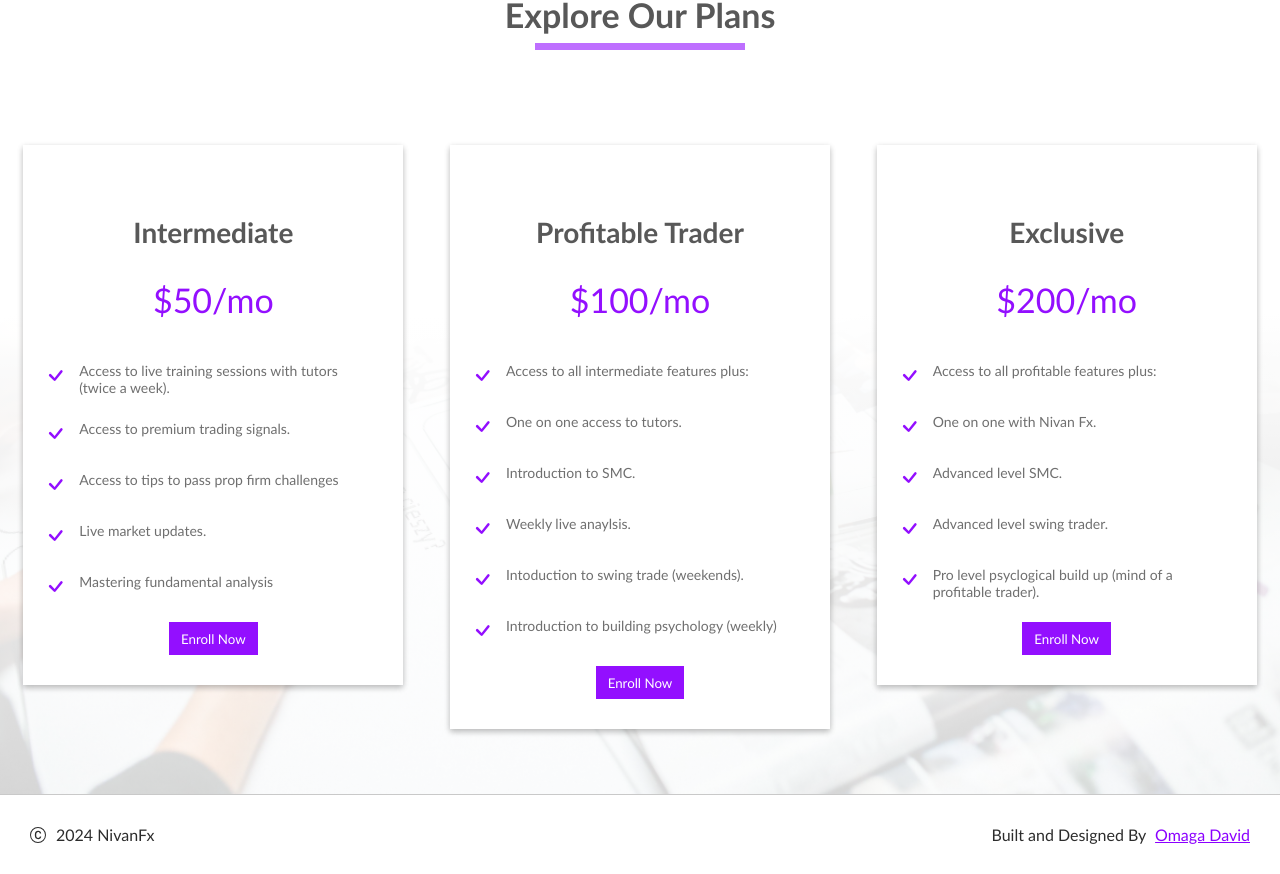
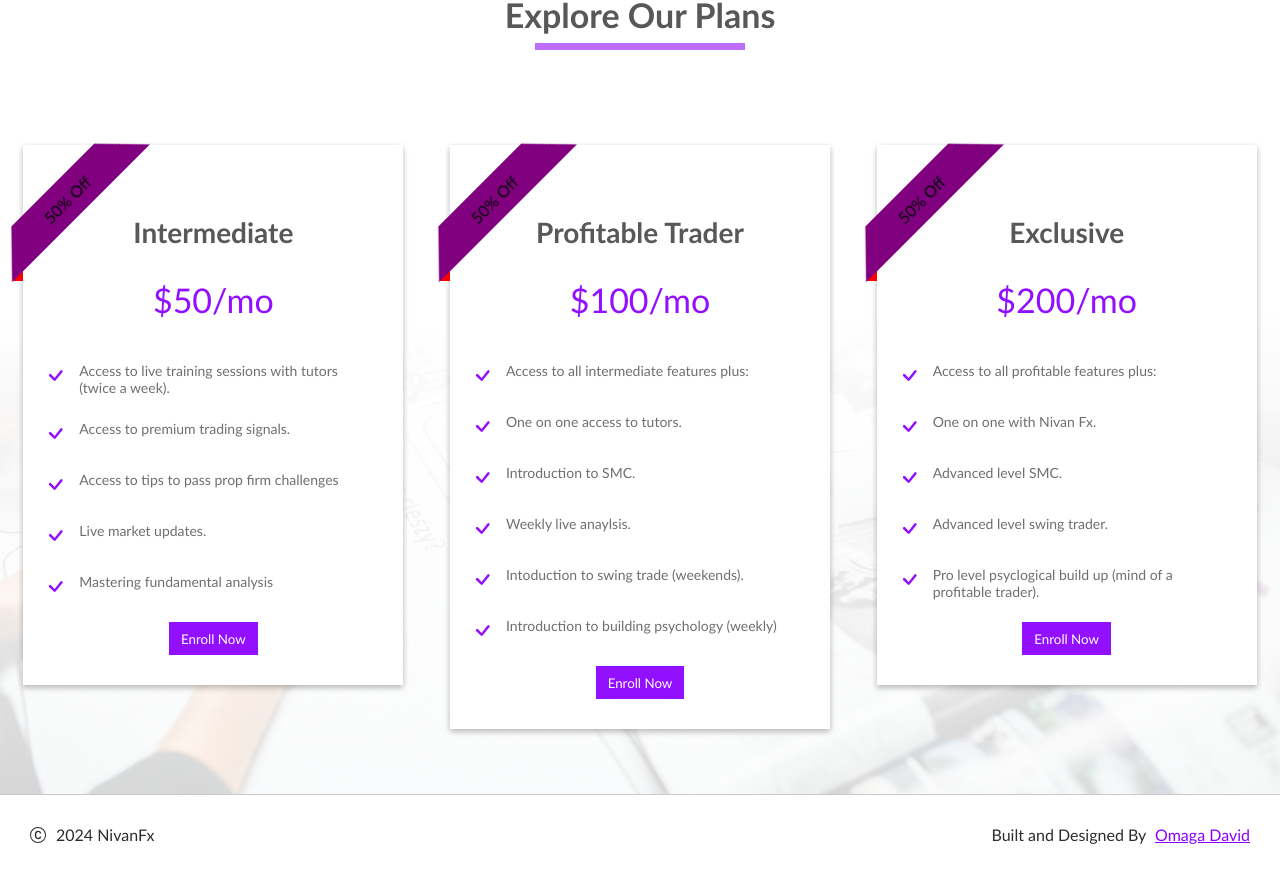
Before and after one commit to omagaowi/nivanfx.com, a React (Vite) app: page /services/mentorships in a window 1280 px wide. Shown: the part 1696-2570 px from the top of the page. Built offline with nearby package versions, Linux system fonts and the light colour scheme.

Commit message:
adding vercel

```diff
--- a/src/components/Plans/Plans.jsx
+++ b/src/components/Plans/Plans.jsx
@@ -47,6 +47,7 @@ const Plans = () => {
     const Plan = ({plan}) => {
         return (
                 <div className="plan no-opacity">
+                    <div className="banner"></div>
                     <h2>{plan.plan}</h2>
                     <div className="price">
                         <div className="currency">
--- a/src/components/Plans/plans.css
+++ b/src/components/Plans/plans.css
@@ -17,10 +17,50 @@
     box-shadow: 0 2px 6px rgba(0, 0, 0, 0.15),
     0 3px 6px rgba(0, 0, 0, 0.15);
     display: flex;
+    position: relative;
     margin-bottom: 20px;
     transition: all .4s ease;
     flex-direction: column;
     align-items: center;
+}
+
+
+.plan .banner{
+    position: absolute;
+    top: -10px;
+    left: 10px;
+    width: 150px;
+    height: 50px;
+    /* background: red; */
+}
+
+.plan .banner::before{
+    content: '50% Off';
+    width: 130%;
+    height: 40px;
+    background: purple;
+    transform: rotate(-45deg) translate(-60px, -30px);
+    position: absolute;
+    top: 45%;
+    display: flex;
+    clip-path: polygon(20% 0%, 80% 0%, 100% 100%, 0% 100%);
+    align-items: center;
+    justify-content: center;
+    box-shadow: 0 2px 6px rgba(0, 0, 0, 0.15),
+    0 3px 6px rgba(0, 0, 0, 0.15);
+    z-index: 1;
+}
+
+.plan .banner::after{
+    content: '';
+    background: red;
+    position: absolute;
+    bottom: -96px;
+    left: -20px;
+    width: 10px;
+    height: 10px;
+    background: red;
+    z-index: 0;
 }
 
 .plan h2{
```
Also changed, not shown: vercel.json (added).
